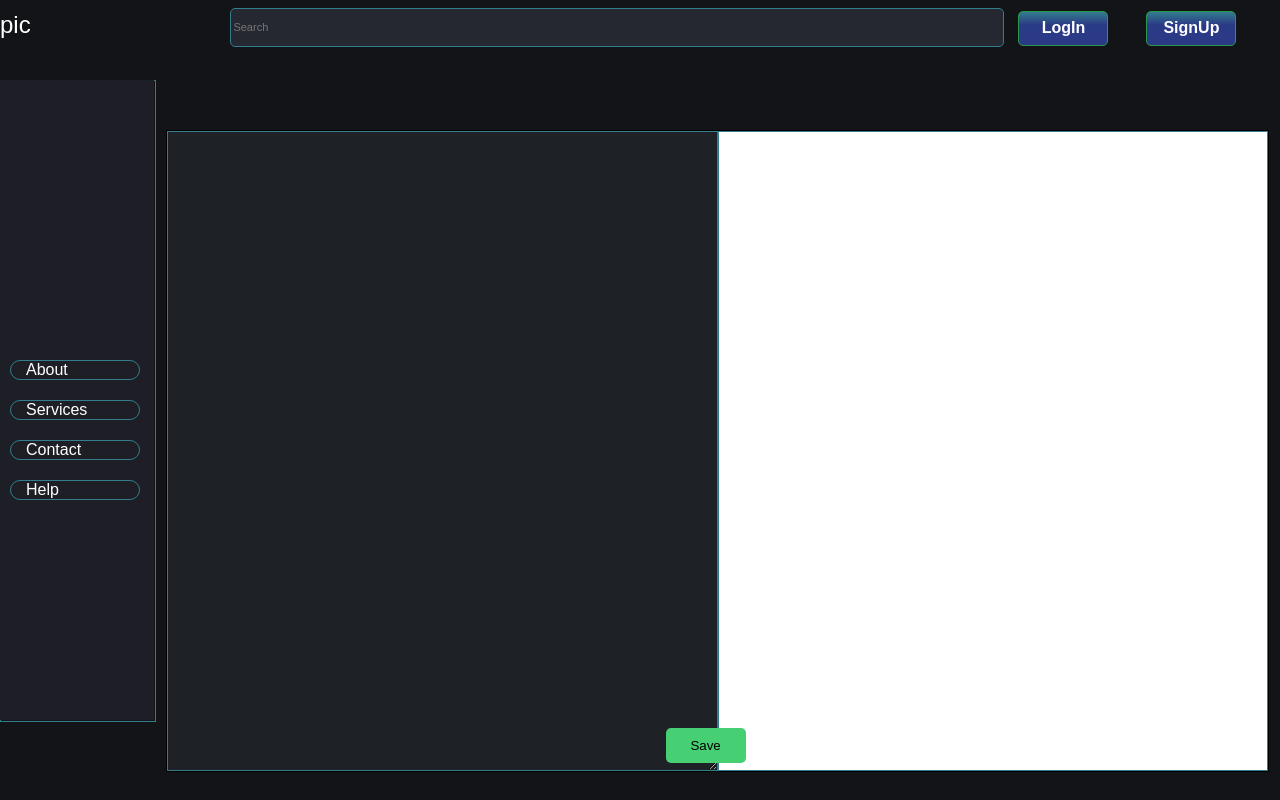
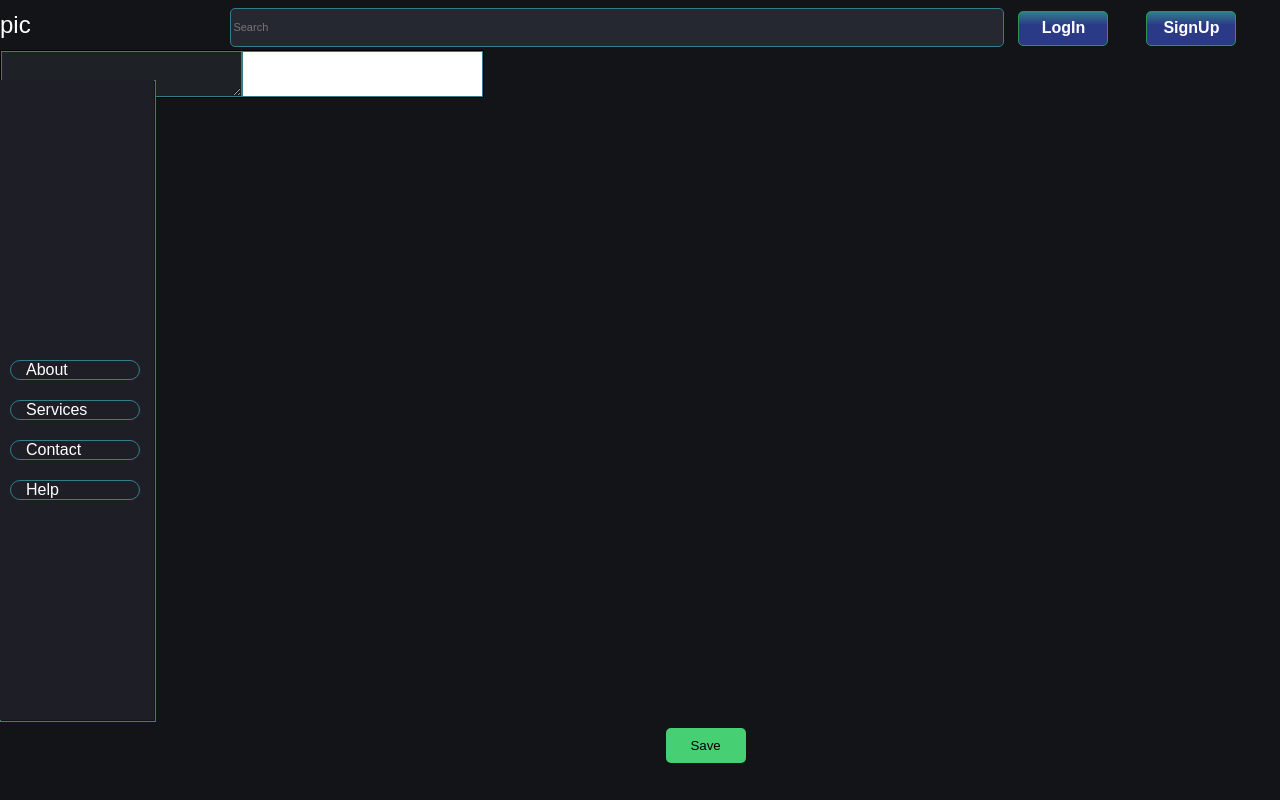
Before and after one commit to unholydisaster/blogapp, a Next.js app: page /newnote in a window 1280 px wide. Built offline with nearby package versions, Linux system fonts and the light colour scheme.

Commit message:
Update newnote.js

```diff
--- a/src/styles/createnote/newnote.js
+++ b/src/styles/createnote/newnote.js
@@ -1,4 +1,3 @@
-
 import styled from "styled-components";
 import ReactMarkdown from "react-markdown";
 
@@ -7,14 +6,22 @@ export const H1 = styled.h1`
   left: 35%;
 `;
 
-
-export const MarkdownContainer = styled.div`
+export const Container = styled.form`
   position:relative;
   display: grid;
   top:10vh;
   min-height:80vh;
   width: 86vw;
   left:13vw;
+  border: 1px solid black;
+
+`;
+
+export const MarkdownContainer = styled.div`
+  position:absolute;
+  display: grid;
+  min-height:inherit;
+  width:inherit;
   grid-template-columns:repeat(2,1fr);
   grid-gap: 0px;
   border: 1px solid black;
```
